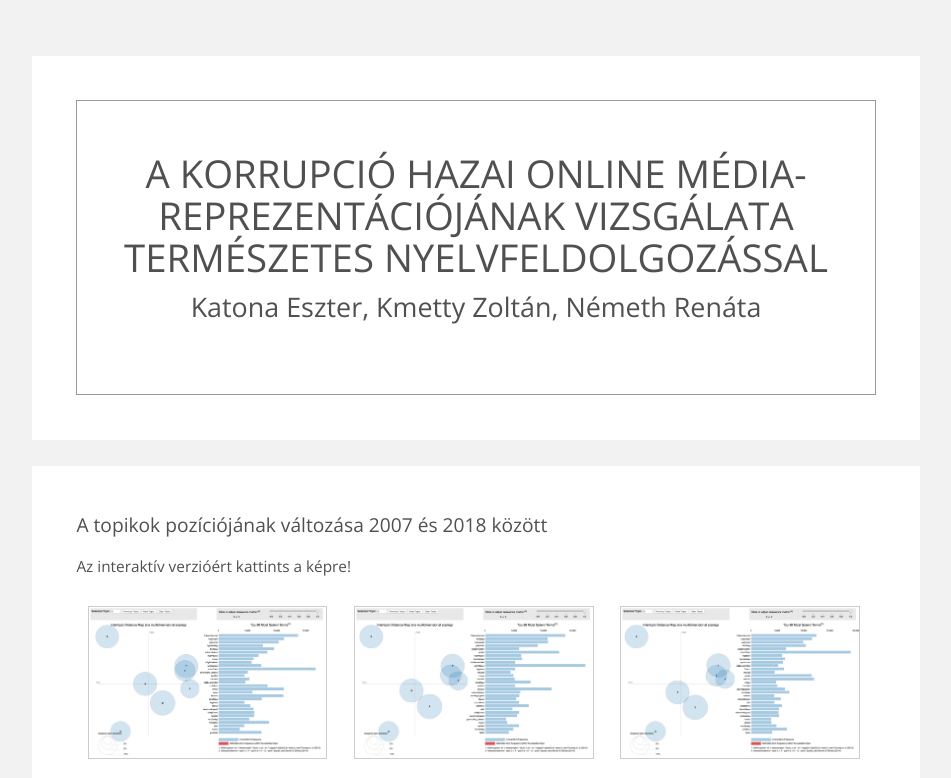
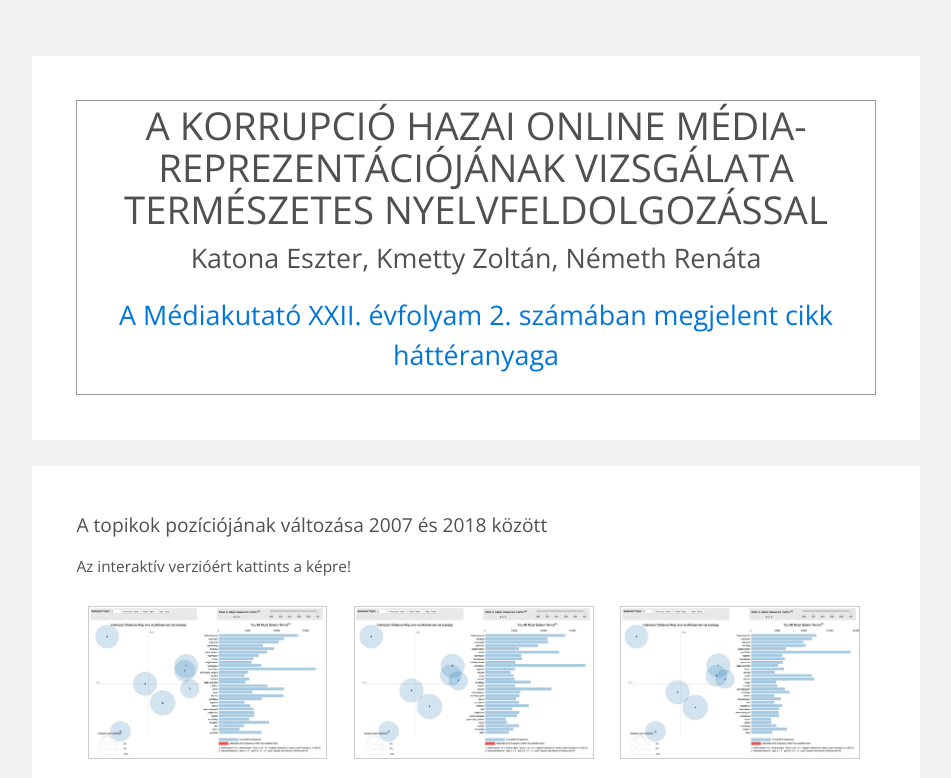
Before and after one commit to RC2S2/Corruption, a plain HTML site: page mediakutato/index.html in a window 1280 px wide. Shown: the top 778 px of the page, without its empty margins (164-1115 px from the left). Drawn offline with nearby package versions, Linux system fonts and the light colour scheme; a script that the page names is missing.

Commit message:
Add link to the publication

```diff
--- a/mediakutato/index.html
+++ b/mediakutato/index.html
@@ -41,6 +41,9 @@
                         </h1>
                         <p class="tm-banner-text">
                             Katona Eszter, Kmetty Zoltán, Németh Renáta
+                        </p>
+                        <p class="tm-banner-text">
+                            <a href="https://www.mediakutato.hu/cikk/2021_02_nyar/05_a_korrupcio_hazai_online_reprezentaciojanak_vizsgalata.pdf" target="_blank">A Médiakutató XXII. évfolyam 2. számában megjelent cikk háttéranyaga </a>
                         </p>
                     </div>
                 </section>
```
